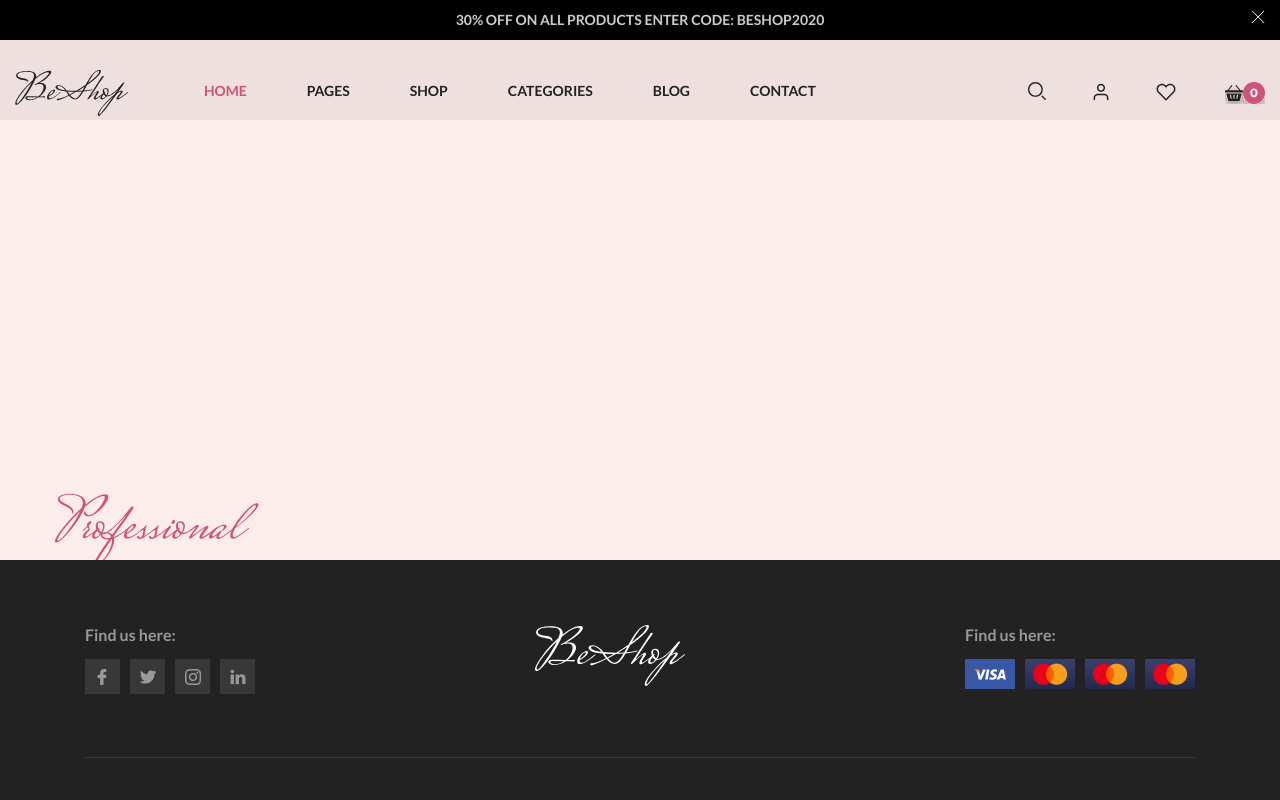
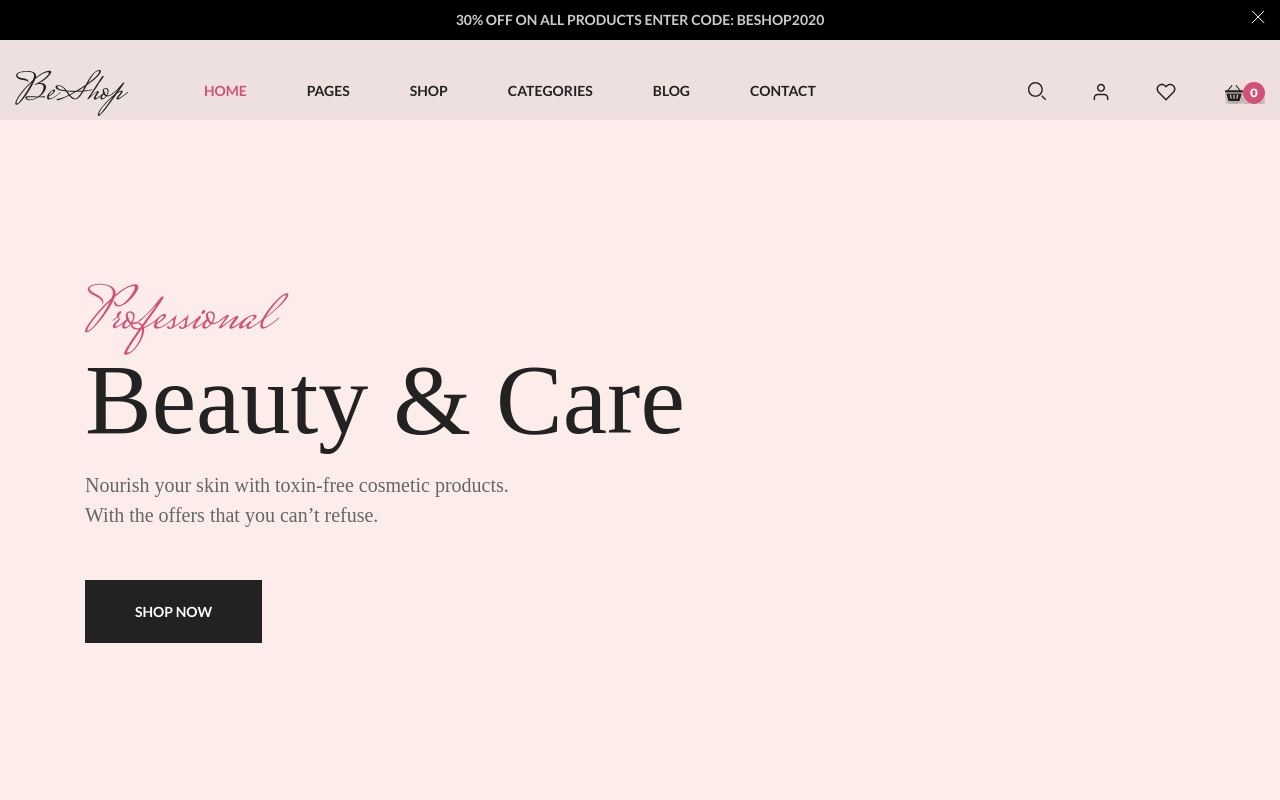
Before and after one commit to Yaroslavkuzemskiy/beshop, a plain HTML site: page index.html in a window 1280 px wide. Shown: the top 800 px of the page. Drawn offline with Linux system fonts and the light colour scheme.

Commit message:
added hero section

```diff
--- a/#source/scss/templates/_footer.scss
+++ b/#source/scss/templates/_footer.scss
@@ -1,4 +1,4 @@
-.container-footer {
+.container-middle {
     @include custom-container(1140px)
 }
 .footer {
--- a/#source/scss/templates/_hero.scss
+++ b/#source/scss/templates/_hero.scss
@@ -1,6 +1,6 @@
 .hero {
-     padding-top: 100px;
-     padding-top: 500px;
+    padding-top: 290px;
+    padding-bottom: 237px;
 }
 .container-small {
      @include custom-container(1200px);
@@ -9,3 +9,38 @@
  .main-text {
      @include Saint-text(60px);
  }
+ .hero-main {
+    max-width: 690px;
+
+ }
+ .big-text {
+     font-family: 'Tenor Sans';
+     font-style: normal;
+     font-weight: 400;
+     font-size: 100px;
+     line-height: 100%;
+     color: #222222;
+     margin-bottom: 20px;
+ }
+ .p-big {
+     max-width: 456px;
+     font-family: 'Tenor Sans';
+     font-style: normal;
+     font-weight: 400;
+     font-size: 20px;
+     line-height: 150%;
+     color: #666666;
+     margin-bottom: 20px;
+ }
+ .btn {
+     color: white;
+     background: #222222;
+     padding: 23px 50px;
+     font-family: 'Lato';
+     font-style: normal;
+     font-weight: 700;
+     font-size: 14px;
+     text-transform: uppercase;
+     display: inline-block;
+     margin-top: 30px;
+ }
--- a/index.html
+++ b/index.html
@@ -119,14 +119,21 @@
         </header>
         <main>
     <section class="hero" style="background-image: url('assets/bg.png');">
-        <div class="container-small">
+        <div class="container-middle">
             <div class="hero-main">
                 <div class="main-text">Professional</div>
+                <div class="big-text">Beauty & Care</div>
+                <p class="p-big">Nourish your skin with toxin-free cosmetic products. With the offers that you can’t refuse.</p>
+                <div class="button-holder">
+                    <a href="#" class="btn">Shop now</a>
+                </div>
             </div>
         </div>
-    </section>         </main>
+    </section>     <section class="product">
+
+    </section>        </main>
     <footer class="footer">
-        <div class="container-footer">
+        <div class="container-middle">
             <div class="footer-main">
                 <div class="footer-main-find">
                     <div class="find-descroption">Find us here:</div>
@@ -329,7 +336,8 @@
             </div>
         </div>
 
-    </footer>    </div>
+    </footer>
+    </div>
     <script src="./script/script.js"></script>
 </body>
 </html>
```
Also changed, not shown: #source/footer.html (+1 -1 lines), #source/hero.html (+6 -1 lines), #source/product.html (added, +3 -0 lines), css/style.css, 1 other file.
